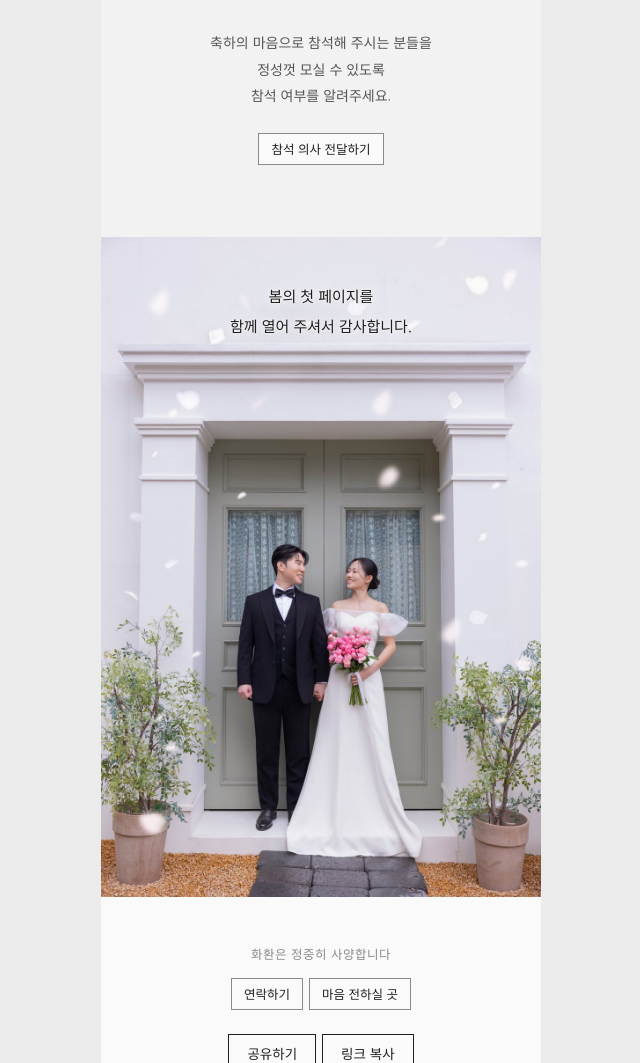
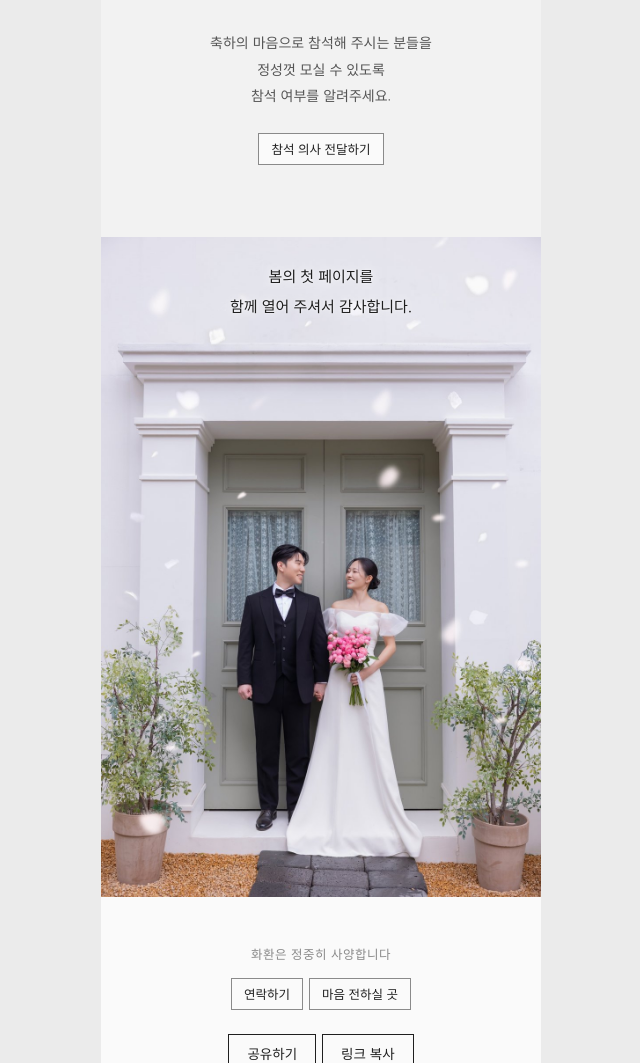
Before and after one commit to shincy0912-netizen/wedding, a plain HTML site: page index.html in a window 1280 px wide. Shown: the part 4787-5850 px from the top of the page, without its empty margins (319-959 px from the left). Drawn offline with nearby package versions, Linux system fonts and the light colour scheme.

Commit message:
마지막 사진 문구 조금 위로
Co-Authored-By: Claude Opus 5.5 <noreply@anthropic.com>
Claude-Session: https://claude.ai/code/session_01NCanrcdHfTAWPxPeJGYshp

```diff
--- a/index.html
+++ b/index.html
@@ -155,7 +155,7 @@ details[open] summary::after{content:"−"}
 .btn.sm{padding:7px 12px;font-size:12.5px;border-color:var(--ink-3)}
 .end-hero{position:relative}
 .end-hero img{width:100%}
-.end-hero p{position:absolute;left:0;right:0;top:7%;margin:0;text-align:center;font-family:var(--serif);font-size:15px;line-height:2;color:var(--ink);text-shadow:0 0 12px rgba(255,255,255,.9),0 0 3px rgba(255,255,255,.8)}
+.end-hero p{position:absolute;left:0;right:0;top:4%;margin:0;text-align:center;font-family:var(--serif);font-size:15px;line-height:2;color:var(--ink);text-shadow:0 0 12px rgba(255,255,255,.9),0 0 3px rgba(255,255,255,.8)}
 section.end{padding-top:44px}
 .end p{font-family:var(--serif);font-size:14.5px;line-height:2;color:var(--ink-2)}
 footer{padding:28px 16px 40px;text-align:center;font-family:var(--latin);font-size:12px;letter-spacing:.2em;color:var(--ink-3)}
```
